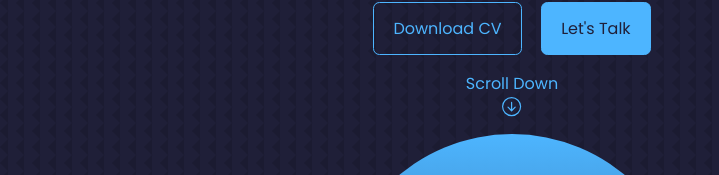
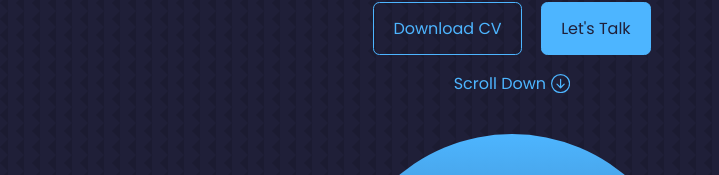
Before and after one commit to hac1yev/my-portfolio, a React (Create React App) app: page / in a window 1280 px wide. Shown: the part 277-452 px from the top of the page, without its empty margins (128-847 px from the left). Built offline with nearby package versions, Linux system fonts and the light colour scheme.

Commit message:
scroll down

```diff
--- a/src/components/Header/Header.jsx
+++ b/src/components/Header/Header.jsx
@@ -21,6 +21,7 @@ const Header = () => {
         <div className='me'>
           <img src={ME} alt="me" />
         </div>
+        <div style={{ display: 'flex', justifyContent: 'center' }}>
           <LinkS
             to="contact"
             smooth={true}
@@ -30,13 +31,12 @@ const Header = () => {
             exact="true"
             onClick={() => setActiveNav('contact')}
             className={activeNav === 'contact' ? 'scroll__down active' : 'scroll__down'}
-          style={{ cursor: 'pointer' }}
+            style={{ width: '117px',cursor: 'pointer', display: 'flex', alignItems: 'center', justifyContent: 'center', gap: '5px' }}
           >
             Scroll Down
-          <div>
             <BsArrowDownCircle style={{ fontSize: '1.2rem' }} />
+          </LinkS>
         </div>
-        </LinkS>
       </div>
       <Nav activeNav={activeNav} setActiveNav={setActiveNav} />
     </header>
```
Lines whose indentation alone changed are shown as unchanged.
